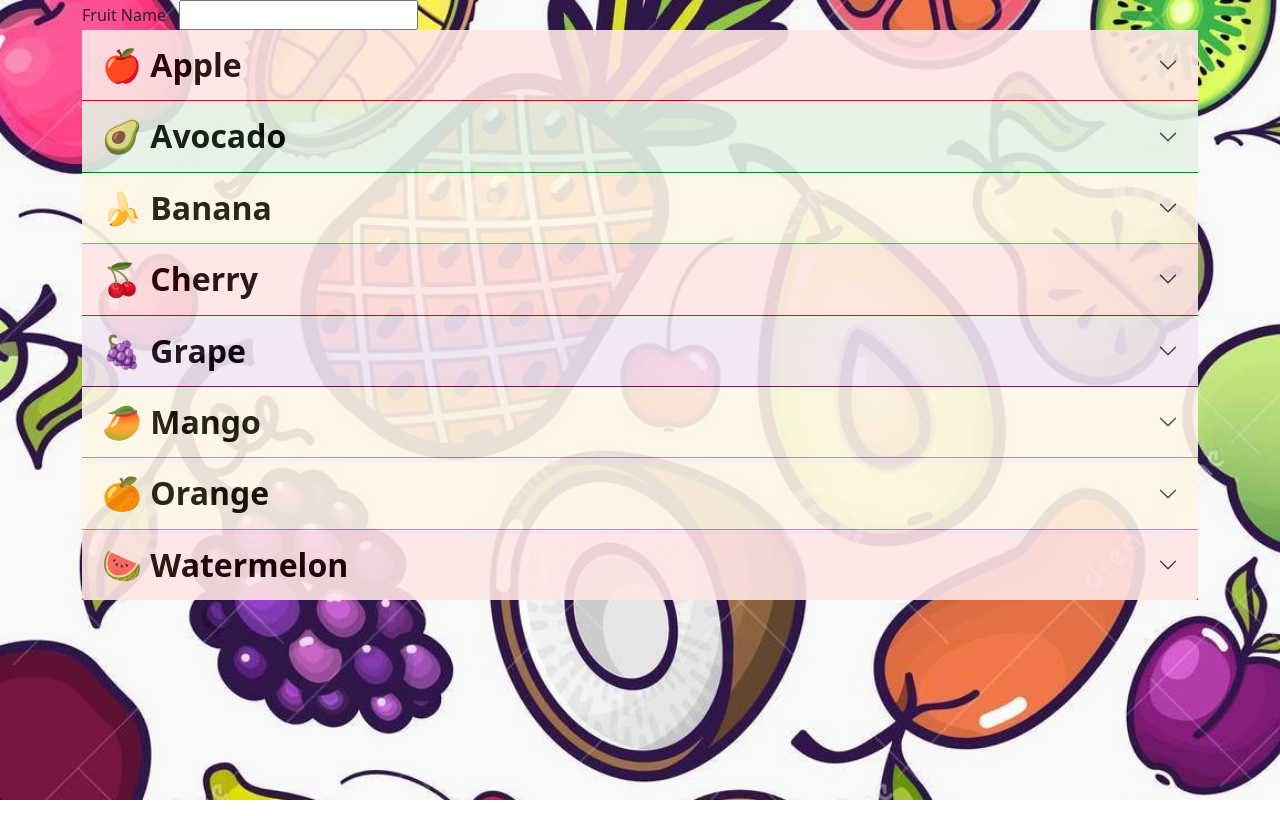
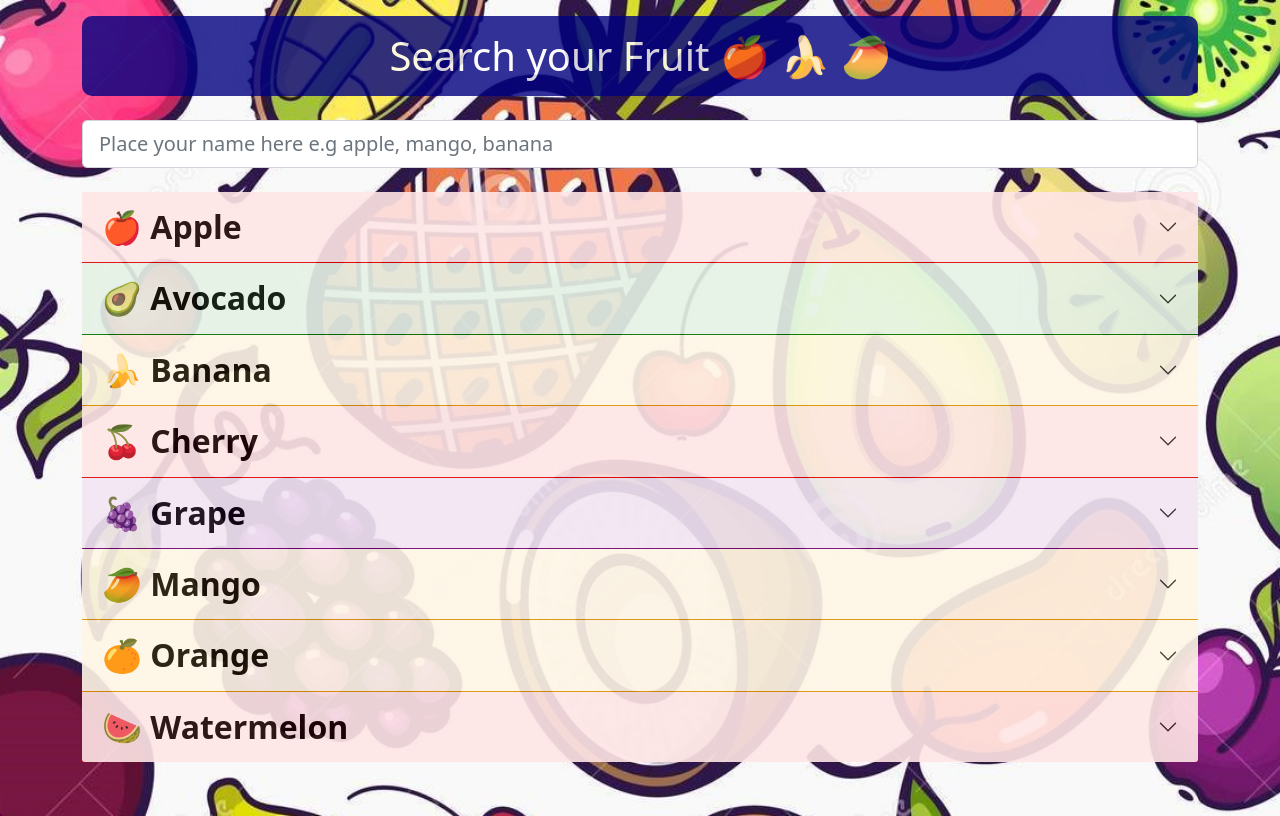
Before and after one commit to skaiterskull/search-your-fruit, a React (Create React App) app: page / in a window 1280 px wide. Built offline with nearby package versions, Linux system fonts and the light colour scheme.

Commit message:
added style for input

```diff
--- a/src/App.css
+++ b/src/App.css
@@ -5,3 +5,13 @@ body {
   height: 100vh;
   width: 100vw;
 }
+
+h1 {
+  color: white;
+  font-weight: bolder;
+  text-align: center;
+  padding: 1rem;
+  background: navy;
+  opacity: 0.8;
+  border-radius: 10px;
+}
--- a/src/App.js
+++ b/src/App.js
@@ -4,6 +4,7 @@ import { FruitList } from "./components/fruitList/FruitList";
 import { Input } from "./components/input/Input";
 import { useState } from "react";
 import { DataFruit } from "./components/dataFruits/DataFruit";
+import { Container } from "react-bootstrap";
 
 function App() {
   const [dtInput, setDtInput] = useState("");
@@ -16,6 +17,10 @@ function App() {
 
   return (
     <>
+      <Container className="mt-3">
+        <h1>Search your Fruit 🍎 🍌 🥭</h1>
+      </Container>
+
       <Input getDtInput={getDtInput} />
       <FruitList tempArray={tempArray} dtInput={dtInput} />
     </>
--- a/src/components/fruitList/fruitList.css
+++ b/src/components/fruitList/fruitList.css
@@ -3,6 +3,7 @@
   font-weight: bolder;
   color: black;
 }
+
 .accordion-button:hover {
   background: lightgray;
 }
--- a/src/components/input/Input.js
+++ b/src/components/input/Input.js
@@ -1,5 +1,5 @@
 import React from "react";
-import { Container } from "react-bootstrap";
+import { Container, Form, Row, Col } from "react-bootstrap";
 
 export const Input = ({ getDtInput }) => {
   const handleOnChange = (e) => {
@@ -10,11 +10,17 @@ export const Input = ({ getDtInput }) => {
 
   return (
     <Container>
-      <div className="">
-        <label htmlFor="">Fruit Name : </label>
-        <span> </span>
-        <input type="text" name="name" onChange={handleOnChange}></input>
-      </div>
+      <Form>
+        <Col className="mb-4 mt-4">
+          <Form.Control
+            size="lg"
+            type="text"
+            name="name"
+            onChange={handleOnChange}
+            placeholder="Place your name here e.g apple, mango, banana"
+          />
+        </Col>
+      </Form>
     </Container>
   );
 };
```
